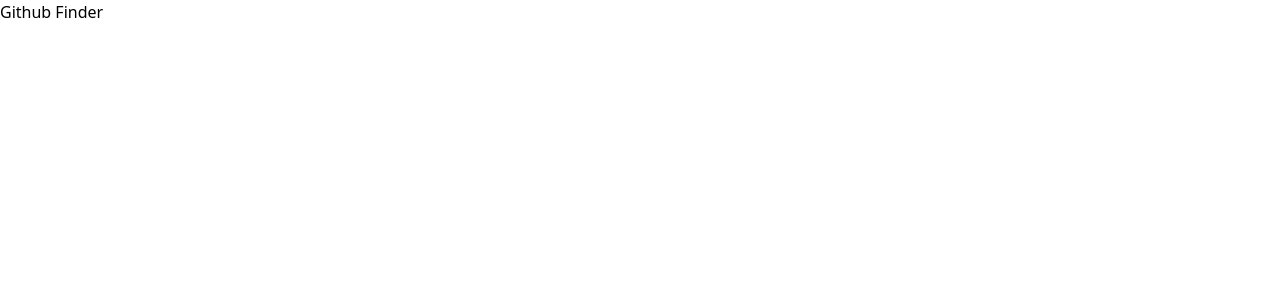
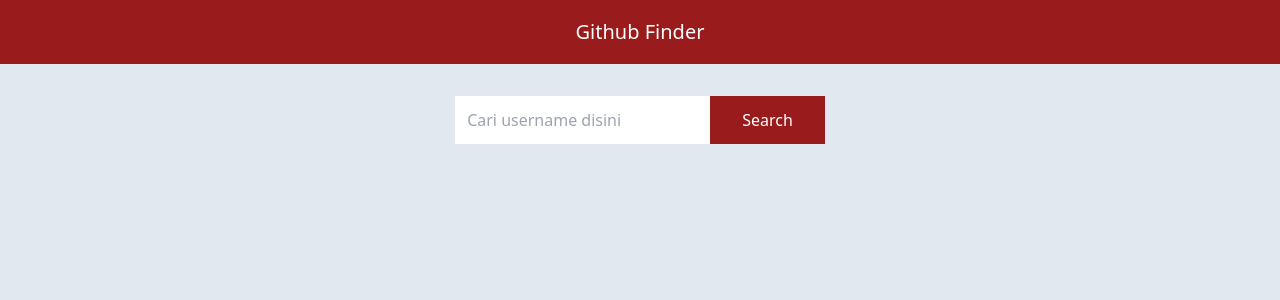
Before and after one commit to siunixdev/github-finder, a React (Create React App) app: page / in a window 1280 px wide. Shown: the top 300 px of the page. Built offline with nearby package versions, Linux system fonts and the light colour scheme.

Commit message:
Add header and serach component

```diff
--- a/package.json
+++ b/package.json
@@ -7,6 +7,7 @@
     "@testing-library/jest-dom": "^5.16.4",
     "@testing-library/react": "^13.1.1",
     "@testing-library/user-event": "^13.5.0",
+    "dotenv": "^16.0.0",
     "react": "^18.1.0",
     "react-dom": "^18.1.0",
     "react-router-dom": "^6.3.0",
--- a/src/App.js
+++ b/src/App.js
@@ -1,9 +1,13 @@
 import logo from './logo.svg';
+import './App.sass'
+import Navbar from './components/navbar/Navbar';
+import Search from './components/search/Search';
 
 function App() {
   return (
-    <div className="">
-      Github Finder
+    <div className="App">
+      <Navbar />
+      <Search />
     </div>
   );
 }
--- /dev/null
+++ b/src/App.sass
@@ -0,0 +1,2 @@
+.App
+  @apply bg-slate-200 w-full h-screen
--- /dev/null
+++ b/src/components/navbar/Navbar.js
@@ -0,0 +1,12 @@
+import React from 'react'
+import './Navbar.sass'
+
+const Navbar = () => {
+  return (
+    <div className='navbar'>
+      <span className='navbar__title'>Github Finder</span>
+    </div>
+  )
+}
+
+export default Navbar
--- /dev/null
+++ b/src/components/navbar/Navbar.sass
@@ -0,0 +1,4 @@
+.navbar
+  @apply h-16 flex justify-center items-center bg-red-800 text-white text-center
+  &__title
+    @apply font-medium text-xl
--- /dev/null
+++ b/src/components/search/Search.js
@@ -0,0 +1,22 @@
+import React from 'react'
+import './Search.sass'
+
+const Search = () => {
+  return (
+    <div className='container mx-auto'>
+      <div className='search'>
+        <input
+          className='p-3 outline-none'
+          placeholder='Cari username disini'
+        />
+        <button
+          className='p-3 bg-red-800 hover:bg-red-700 text-white px-8 w-full md:w-auto'
+        >
+          Search
+        </button>
+      </div>
+    </div>
+  )
+}
+
+export default Search
--- /dev/null
+++ b/src/components/search/Search.sass
@@ -0,0 +1,2 @@
+.search
+  @apply flex flex-col md:flex-row items-center justify-center p-4 pt-8
```
Also changed, not shown: src/App.css (added), 1 other file (tests, documents, lock files or other folders).
